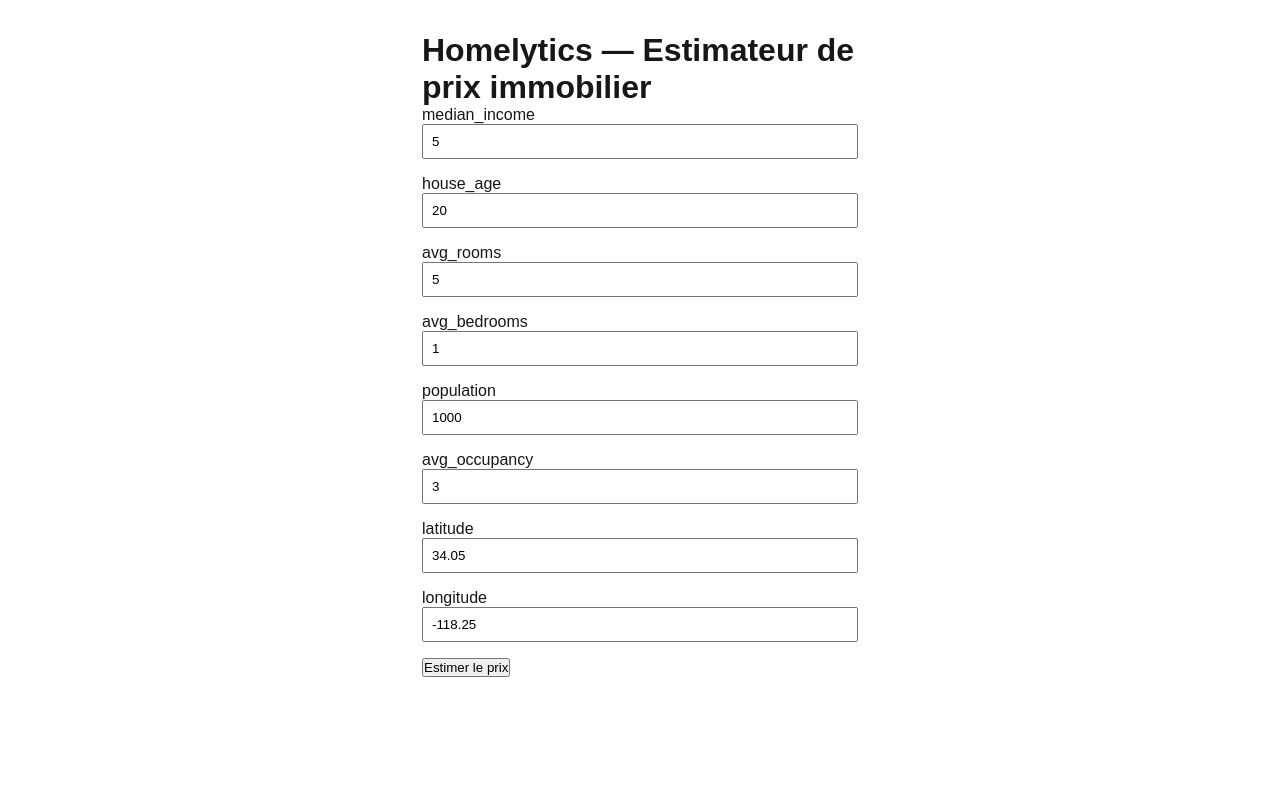
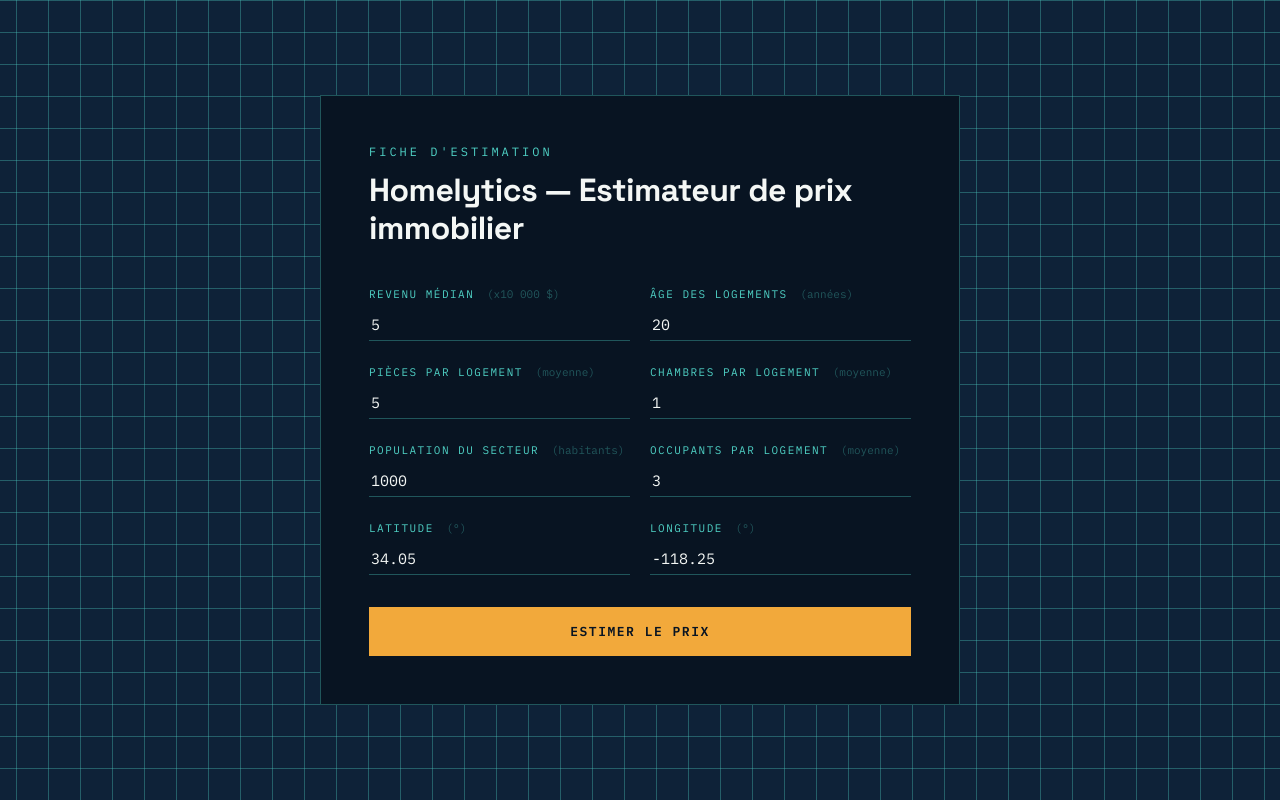
Before and after one commit to Djamel2s/Homelytics, a Next.js app in the folder frontend/: page / in a window 1280 px wide. Built offline with nearby package versions, Linux system fonts and the light colour scheme.

Commit message:
Redesign frontend

```diff
--- a/frontend/app/page.module.css
+++ b/frontend/app/page.module.css
@@ -1,142 +1,165 @@
+@import url('https://fonts.googleapis.com/css2?family=Space+Grotesk:wght@500;700&family=IBM+Plex+Mono:wght@400;500;600&family=Inter:wght@400;500&display=swap');
+
 .page {
-  --background: #fafafa;
-  --foreground: #fff;
+  --navy-deep: #081422;
+  --navy: #0e2238;
+  --cyan: #4fd1c5;
+  --cyan-dim: rgba(79, 209, 197, 0.35);
+  --paper: #f4f7f5;
+  --amber: #f2a93b;
 
-  --text-primary: #000;
-  --text-secondary: #666;
-
-  --button-primary-hover: #383838;
-  --button-secondary-hover: #f2f2f2;
-  --button-secondary-border: #ebebeb;
-
+  min-height: 100vh;
   display: flex;
-  flex: 1;
-  flex-direction: column;
   align-items: center;
   justify-content: center;
-  font-family: var(--font-geist-sans);
-  background-color: var(--background);
+  padding: 60px 24px;
+  background-color: var(--navy);
+  background-image:
+    linear-gradient(var(--cyan-dim) 1px, transparent 1px),
+    linear-gradient(90deg, var(--cyan-dim) 1px, transparent 1px);
+  background-size: 32px 32px;
+  background-position: center;
+  font-family: 'Inter', sans-serif;
 }
 
-.main {
-  display: flex;
-  flex: 1;
+.sheet {
   width: 100%;
-  max-width: 800px;
-  flex-direction: column;
-  align-items: flex-start;
-  justify-content: space-between;
-  background-color: var(--foreground);
-  padding: 120px 60px;
+  max-width: 640px;
+  background-color: var(--navy-deep);
+  border: 1px solid var(--cyan-dim);
+  padding: 48px;
 }
 
-.intro {
+.eyebrow {
+  font-family: 'IBM Plex Mono', monospace;
+  font-size: 12px;
+  letter-spacing: 3px;
+  text-transform: uppercase;
+  color: var(--cyan);
+  margin: 0 0 12px 0;
+}
+
+.title {
+  font-family: 'Space Grotesk', sans-serif;
+  font-weight: 700;
+  font-size: 32px;
+  line-height: 1.2;
+  letter-spacing: -0.5px;
+  color: var(--paper);
+  margin: 0 0 40px 0;
+}
+
+.grid {
+  display: grid;
+  grid-template-columns: repeat(2, 1fr);
+  gap: 24px 20px;
+  margin-bottom: 32px;
+}
+
+.field {
   display: flex;
   flex-direction: column;
-  align-items: flex-start;
-  text-align: left;
-  gap: 24px;
-}
-
-.intro h1 {
-  max-width: 320px;
-  font-size: 40px;
-  font-weight: 600;
-  line-height: 48px;
-  letter-spacing: -2.4px;
-  text-wrap: balance;
-  color: var(--text-primary);
-}
-
-.intro p {
-  max-width: 440px;
-  font-size: 18px;
-  line-height: 32px;
-  text-wrap: balance;
-  color: var(--text-secondary);
-}
-
-.intro a {
-  font-weight: 500;
-  color: var(--text-primary);
-}
-
-.ctas {
-  display: flex;
-  flex-direction: row;
-  width: 100%;
-  max-width: 440px;
-  gap: 16px;
-  font-size: 14px;
-}
-
-.ctas a {
-  display: flex;
-  justify-content: center;
-  align-items: center;
-  height: 40px;
-  padding: 0 16px;
-  border-radius: 128px;
-  border: 1px solid transparent;
-  transition: 0.2s;
-  cursor: pointer;
-  width: fit-content;
-  font-weight: 500;
-}
-
-a.primary {
-  background: var(--text-primary);
-  color: var(--background);
   gap: 8px;
 }
 
-a.secondary {
-  border-color: var(--button-secondary-border);
+.label {
+  font-family: 'IBM Plex Mono', monospace;
+  font-size: 11px;
+  letter-spacing: 1.5px;
+  text-transform: uppercase;
+  color: var(--cyan);
 }
 
-/* Enable hover only on non-touch devices */
-@media (hover: hover) and (pointer: fine) {
-  a.primary:hover {
-    background: var(--button-primary-hover);
-    border-color: transparent;
-  }
+.unit {
+  color: var(--cyan-dim);
+  text-transform: none;
+  letter-spacing: 0;
+  margin-left: 6px;
+}
 
-  a.secondary:hover {
-    background: var(--button-secondary-hover);
-    border-color: transparent;
-  }
+.input {
+  font-family: 'IBM Plex Mono', monospace;
+  font-size: 15px;
+  color: var(--paper);
+  background: transparent;
+  border: none;
+  border-bottom: 1px solid var(--cyan-dim);
+  padding: 6px 2px;
+  outline: none;
+  transition: border-color 0.2s;
+}
+
+.input:focus {
+  border-bottom: 1px solid var(--cyan);
+}
+
+.button {
+  font-family: 'IBM Plex Mono', monospace;
+  font-weight: 600;
+  font-size: 13px;
+  letter-spacing: 1.5px;
+  text-transform: uppercase;
+  width: 100%;
+  padding: 16px;
+  background-color: var(--amber);
+  color: var(--navy-deep);
+  border: none;
+  cursor: pointer;
+  transition: opacity 0.2s;
+}
+
+.button:hover:not(:disabled) {
+  opacity: 0.85;
+}
+
+.button:disabled {
+  opacity: 0.5;
+  cursor: not-allowed;
+}
+
+.result {
+  margin-top: 40px;
+  display: flex;
+  flex-direction: column;
+  align-items: center;
+  gap: 8px;
+  animation: stamp-in 0.25s ease-out;
+}
+
+.stamp {
+  width: 160px;
+  height: 160px;
+  border-radius: 255px 15px 225px 15px / 15px 225px 15px 255px;
+  border: 2px dashed var(--amber);
+  display: flex;
+  align-items: center;
+  justify-content: center;
+  text-align: center;
+  padding: 12px;
+}
+
+.stampValue {
+  font-family: 'Space Grotesk', sans-serif;
+  font-weight: 700;
+  font-size: 22px;
+  color: var(--amber);
+}
+
+.resultLabel {
+  font-family: 'IBM Plex Mono', monospace;
+  font-size: 11px;
+  letter-spacing: 2px;
+  text-transform: uppercase;
+  color: var(--cyan);
+}
+
+@keyframes stamp-in {
+  from { opacity: 0; transform: scale(0.85) rotate(-4deg); }
+  to { opacity: 1; transform: scale(1) rotate(-4deg); }
 }
 
 @media (max-width: 600px) {
-  .main {
-    padding: 48px 24px;
-  }
-
-  .intro {
-    gap: 16px;
-  }
-
-  .intro h1 {
-    font-size: 32px;
-    line-height: 40px;
-    letter-spacing: -1.92px;
-  }
+  .sheet { padding: 32px 24px; }
+  .grid { grid-template-columns: 1fr; }
+  .title { font-size: 26px; }
 }
-
-@media (prefers-color-scheme: dark) {
-  .logo {
-    filter: invert();
-  }
-
-  .page {
-    --background: #000;
-    --foreground: #000;
-
-    --text-primary: #ededed;
-    --text-secondary: #999;
-
-    --button-primary-hover: #ccc;
-    --button-secondary-hover: #1a1a1a;
-    --button-secondary-border: #1a1a1a;
-  }
-}
--- a/frontend/app/page.tsx
+++ b/frontend/app/page.tsx
@@ -1,6 +1,7 @@
 "use client";
 
 import { useState } from "react";
+import styles from "./page.module.css";
 
 type FormData = {
   median_income: number;
@@ -24,6 +25,17 @@
   longitude: -118.25,
 };
 
+const fieldMeta: Record<keyof FormData, { label: string; unit: string }> = {
+  median_income: { label: "Revenu médian", unit: "x10 000 $" },
+  house_age: { label: "Âge des logements", unit: "années" },
+  avg_rooms: { label: "Pièces par logement", unit: "moyenne" },
+  avg_bedrooms: { label: "Chambres par logement", unit: "moyenne" },
+  population: { label: "Population du secteur", unit: "habitants" },
+  avg_occupancy: { label: "Occupants par logement", unit: "moyenne" },
+  latitude: { label: "Latitude", unit: "°" },
+  longitude: { label: "Longitude", unit: "°" },
+};
+
 export default function Home() {
   const [form, setForm] = useState<FormData>(initialForm);
   const [result, setResult] = useState<number | null>(null);
@@ -37,14 +49,11 @@
     e.preventDefault();
     setLoading(true);
     try {
-      const res = await fetch(
-        `${process.env.NEXT_PUBLIC_API_URL}/predict`,
-        {
+      const res = await fetch(`${process.env.NEXT_PUBLIC_API_URL}/predict`, {
         method: "POST",
         headers: { "Content-Type": "application/json" },
         body: JSON.stringify(form),
-        }
-      );
+      });
       const data = await res.json();
       setResult(data.predicted_price);
     } catch (err) {
@@ -56,30 +65,50 @@
   };
 
   return (
-    <main style={{ padding: "2rem", maxWidth: "500px", margin: "0 auto" }}>
-      <h1>Homelytics — Estimateur de prix immobilier</h1>
+    <main className={styles.page}>
+      <div className={styles.sheet}>
+        <p className={styles.eyebrow}>Fiche d&apos;estimation</p>
+        <h1 className={styles.title}>
+          Homelytics — Estimateur de prix immobilier
+        </h1>
+
         <form onSubmit={handleSubmit}>
-        {Object.keys(initialForm).map((key) => (
-          <div key={key} style={{ marginBottom: "1rem" }}>
-            <label>{key}</label>
+          <div className={styles.grid}>
+            {(Object.keys(initialForm) as (keyof FormData)[]).map((key) => (
+              <div key={key} className={styles.field}>
+                <label className={styles.label}>
+                  {fieldMeta[key].label}
+                  <span className={styles.unit}>
+                    {" "}
+                    ({fieldMeta[key].unit})
+                  </span>
+                </label>
                 <input
                   type="number"
                   step="any"
-              value={form[key as keyof FormData]}
-              onChange={(e) => handleChange(key as keyof FormData, e.target.value)}
-              style={{ width: "100%", padding: "0.5rem" }}
+                  value={form[key]}
+                  onChange={(e) => handleChange(key, e.target.value)}
+                  className={styles.input}
                 />
               </div>
             ))}
-        <button type="submit" disabled={loading}>
-          {loading ? "Calcul..." : "Estimer le prix"}
+          </div>
+          <button type="submit" className={styles.button} disabled={loading}>
+            {loading ? "Calcul en cours…" : "Estimer le prix"}
           </button>
         </form>
+
         {result !== null && (
-        <p style={{ marginTop: "1rem", fontWeight: "bold" }}>
-          Prix estimé : ${result.toLocaleString()}
-        </p>
+          <div className={styles.result}>
+            <p className={styles.resultLabel}>Estimation</p>
+            <div className={styles.stamp}>
+              <span className={styles.stampValue}>
+                ${result.toLocaleString()}
+              </span>
+            </div>
+          </div>
         )}
+      </div>
     </main>
   );
 }
```
Lines whose indentation alone changed are shown as unchanged.
